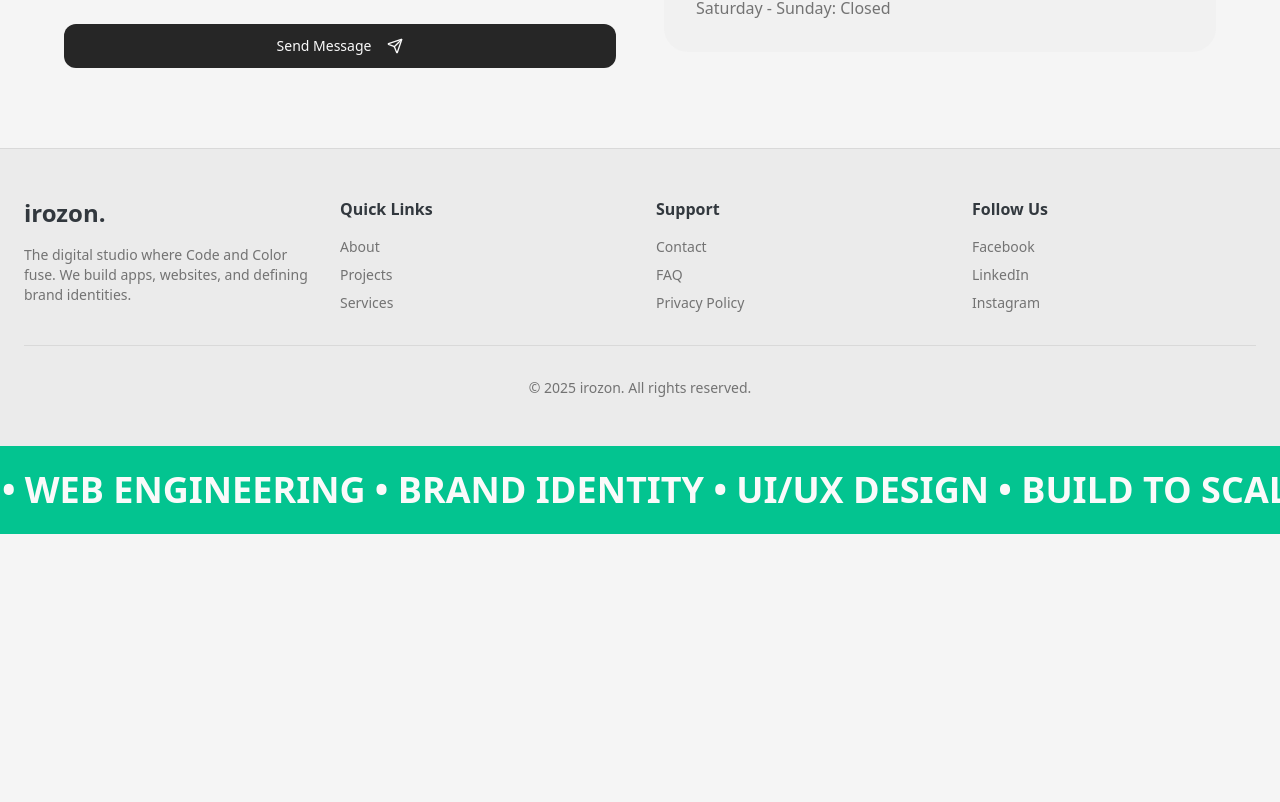
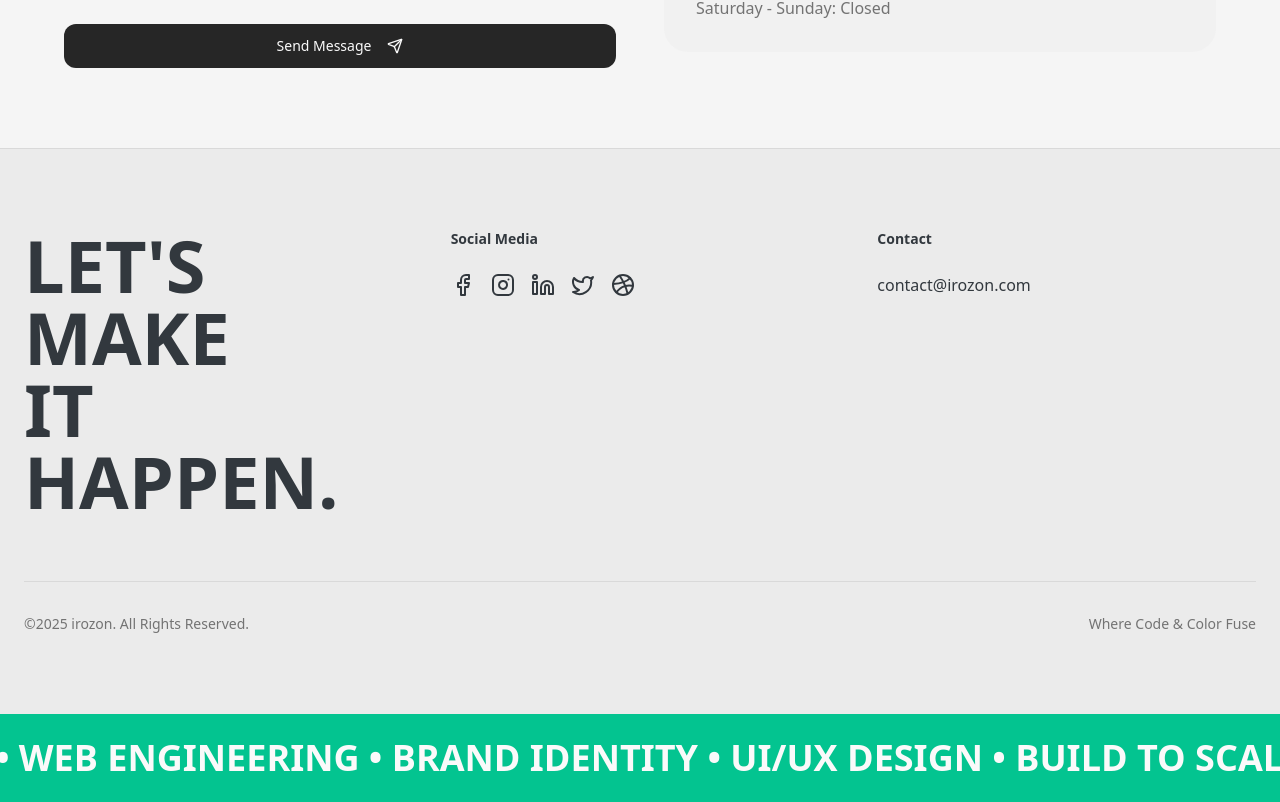
Before and after one commit to hamadgondal/osty-clone-magic, a React (Vite) app: page /contact in a window 1280 px wide. Shown: the part 802-1604 px from the top of the page. Before the commit the page ends 1336 px from the top, so only its background shows below. Built offline with nearby package versions, Linux system fonts and the light colour scheme; the HTML template or start-up script is replaced by a standard one.

Commit message:
Update footer to match website design

```diff
--- a/src/components/Footer.tsx
+++ b/src/components/Footer.tsx
@@ -1,4 +1,5 @@
 import { motion } from "framer-motion";
+import { Instagram, Linkedin, Facebook, Dribbble, Twitter } from "lucide-react";
 
 const Footer = () => {
   const marqueeText = "MOBILE APPS • WEB ENGINEERING • BRAND IDENTITY • UI/UX DESIGN • BUILD TO SCALE • CODE & COLOR FUSION";
@@ -11,44 +12,51 @@ const Footer = () => {
       transition={{ duration: 0.8 }}
       className="border-t border-border"
     >
-      <div className="max-w-7xl mx-auto py-12 px-6 bg-[hsl(var(--header-footer))]">
-        <div className="grid grid-cols-1 md:grid-cols-4 gap-8 mb-8">
-          <div>
-            <h3 className="text-2xl font-bold mb-4">irozon.</h3>
-            <p className="text-sm text-muted-foreground">
-            The digital studio where Code and Color fuse. We build apps, websites, and defining brand identities.
-            </p>
+      <div className="max-w-7xl mx-auto py-20 px-6 bg-[hsl(var(--header-footer))]">
+        <div className="grid grid-cols-1 lg:grid-cols-3 gap-12 mb-16">
+          {/* Large Heading */}
+          <div className="lg:col-span-1">
+            <h2 className="text-5xl md:text-6xl lg:text-7xl font-bold leading-tight">
+              LET'S MAKE<br />
+              IT HAPPEN.
+            </h2>
           </div>
 
-          <div>
-            <h4 className="font-semibold mb-4">Quick Links</h4>
-            <ul className="space-y-2 text-sm text-muted-foreground">
-              <li><a href="#" className="hover:text-foreground transition-colors">About</a></li>
-              <li><a href="#" className="hover:text-foreground transition-colors">Projects</a></li>
-              <li><a href="#" className="hover:text-foreground transition-colors">Services</a></li>
-            </ul>
+          {/* Social Media */}
+          <div className="lg:col-span-1">
+            <h4 className="font-semibold mb-6 text-sm">Social Media</h4>
+            <div className="flex gap-4">
+              <a href="https://www.facebook.com/irozon" target="_blank" rel="noopener noreferrer" className="text-foreground hover:text-primary transition-colors">
+                <Facebook className="w-6 h-6" />
+              </a>
+              <a href="https://www.instagram.com/irozonllc/" target="_blank" rel="noopener noreferrer" className="text-foreground hover:text-primary transition-colors">
+                <Instagram className="w-6 h-6" />
+              </a>
+              <a href="https://www.linkedin.com/company/irozon" target="_blank" rel="noopener noreferrer" className="text-foreground hover:text-primary transition-colors">
+                <Linkedin className="w-6 h-6" />
+              </a>
+              <a href="#" target="_blank" rel="noopener noreferrer" className="text-foreground hover:text-primary transition-colors">
+                <Twitter className="w-6 h-6" />
+              </a>
+              <a href="#" target="_blank" rel="noopener noreferrer" className="text-foreground hover:text-primary transition-colors">
+                <Dribbble className="w-6 h-6" />
+              </a>
+            </div>
           </div>
 
-          <div>
-            <h4 className="font-semibold mb-4">Support</h4>
-            <ul className="space-y-2 text-sm text-muted-foreground">
-              <li><a href="#" className="hover:text-foreground transition-colors">Contact</a></li>
-              <li><a href="#" className="hover:text-foreground transition-colors">FAQ</a></li>
-              <li><a href="#" className="hover:text-foreground transition-colors">Privacy Policy</a></li>
-            </ul>
-          </div>
-
-          <div>
-            <h4 className="font-semibold mb-4">Follow Us</h4>
-            <ul className="space-y-2 text-sm text-muted-foreground">
-              <li><a href="https://www.facebook.com/irozon" target="_blank" rel="noopener noreferrer" className="hover:text-foreground transition-colors">Facebook</a></li>
-              <li><a href="https://www.linkedin.com/company/irozon" target="_blank" rel="noopener noreferrer" className="hover:text-foreground transition-colors">LinkedIn</a></li>
-              <li><a href="https://www.instagram.com/irozonllc/" target="_blank" rel="noopener noreferrer" className="hover:text-foreground transition-colors">Instagram</a></li>
-            </ul>
+          {/* Contact */}
+          <div className="lg:col-span-1">
+            <h4 className="font-semibold mb-6 text-sm">Contact</h4>
+            <a href="mailto:contact@irozon.com" className="text-foreground hover:text-primary transition-colors">
+              contact@irozon.com
+            </a>
           </div>
         </div>
-        <div className="pt-8 border-t border-border text-center text-sm text-muted-foreground">
-          <p>© 2025 irozon. All rights reserved.</p>
+
+        {/* Copyright */}
+        <div className="pt-8 border-t border-border flex flex-col md:flex-row justify-between items-center gap-4 text-sm text-muted-foreground">
+          <p>©2025 irozon. All Rights Reserved.</p>
+          <p>Where Code & Color Fuse</p>
         </div>
       </div>
       {/* Moving text marquee */}
```
